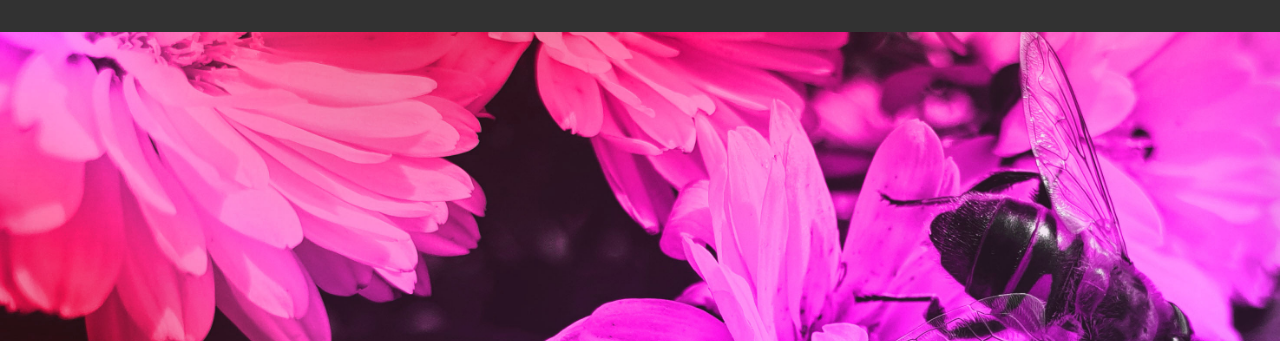
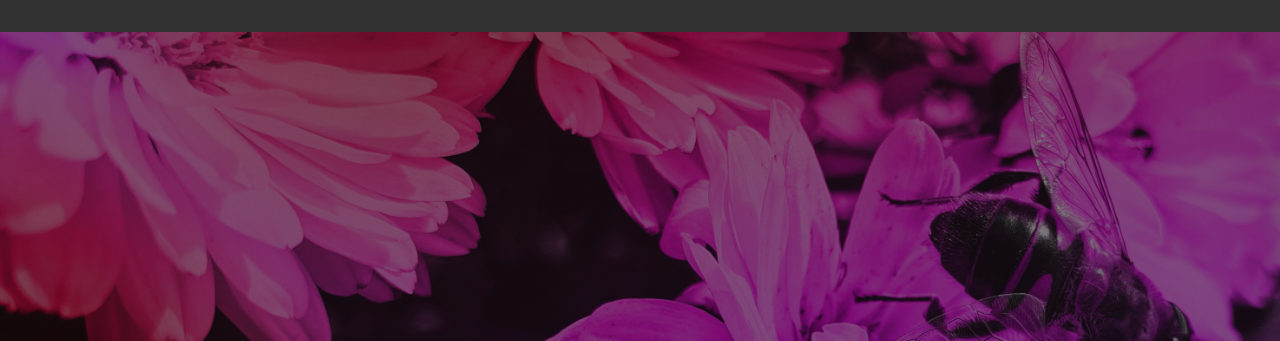
Before and after one commit to dennisagarwal/deepak-agarwal-bandsite, a plain HTML site: page index.html in a window 1280 px wide. Shown: the part 88-429 px from the top of the page. Drawn offline with Linux system fonts and the light colour scheme.

Commit message:
opacity-in-header-image

```diff
--- a/bio.scss
+++ b/bio.scss
@@ -1,5 +1,6 @@
 @use "./styles/partials/normalize" as *;
 @use "./styles/partials/variables" as *;
+@use "./styles/partials/typography" as *;
 @use "./styles/partials/mixins" as *;
 
 
@@ -66,10 +67,10 @@
 }
 
 .bees-knees {
-  position: relative;
+  overflow: hidden;
   width: 100%;
   height: 18rem;
-  background-image: url("./assets/images/hero-bio.jpg");
+  background: linear-gradient(rgba($primary-color1,0.5),rgba($primary-color1,0.5)) ,url('./assets/images/hero-bio.jpg');
   background-position: center;
   background-size: cover;
   display: flex;
--- a/styles/partials/_mixins.scss
+++ b/styles/partials/_mixins.scss
@@ -1,5 +1,5 @@
 @use "./variables" as *;
-@use "./typograpgy" as *;
+// @use "./typograpgy" as *;
 
 @mixin tablet {
   @media screen and (min-width: $tablet-breakpoint) {
--- a/styles/partials/_variables.scss
+++ b/styles/partials/_variables.scss
@@ -1,3 +1,5 @@
 
 $tablet-breakpoint: 767px;
 $desktop-breakpoint: 1280px;
+
+$primary-color1:#000000;
```
Also changed, not shown: bio.css, 1 other file.
